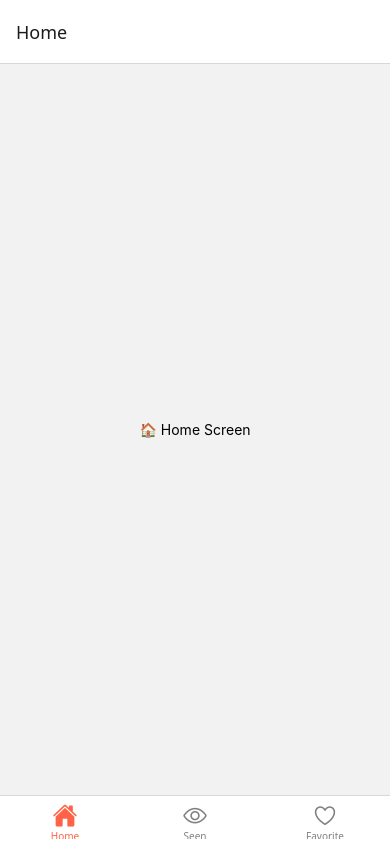
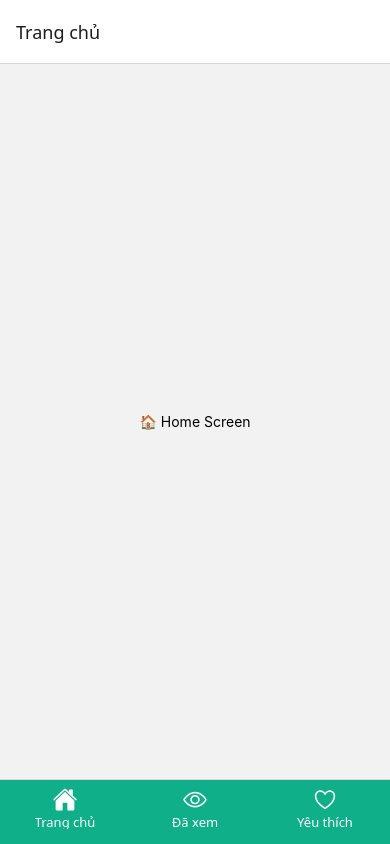
Before and after one commit to PorcoRossoDev/app-cooking, a React Native app: screen / in a window 390 px wide. Built offline with nearby package versions, Linux system fonts and the light colour scheme.

Commit message:
Feat: Tạo các tab navigation

```diff
--- a/App.js
+++ b/App.js
@@ -3,6 +3,7 @@ import { NavigationContainer } from '@react-navigation/native';
 import { createBottomTabNavigator } from '@react-navigation/bottom-tabs';
 import { Text, View } from 'react-native';
 import Ionicons from 'react-native-vector-icons/Ionicons';
+import { COLORS } from './contains';
 
 function HomeScreen() {
   return (
@@ -34,12 +35,10 @@ export default function App() {
   return (
     <NavigationContainer>
       <Tab.Navigator
+        initialRouteName='Home'
         screenOptions={({ route }) => ({
-
           tabBarIcon: ({ focused, color, size }) => {
             let iconName;
-
-
             switch (route.name) {
               case 'Home':
                 iconName = focused
@@ -60,14 +59,21 @@ export default function App() {
             // You can return any component that you like here!
             return <Ionicons name={iconName} size={size} color={color} />;
           },
-          tabBarActiveTintColor: 'tomato',
-          tabBarInactiveTintColor: 'gray',
-
+          tabBarActiveTintColor: COLORS.second,
+          tabBarInactiveTintColor: COLORS.second,
+          tabBarStyle: {
+            backgroundColor: COLORS.primary,
+            height: 65,
+            paddingBottom: 10
+          },
+          tabBarLabelStyle: {
+            fontSize: 13
+          },
         })}
       >
-        <Tab.Screen name="Home" component={HomeScreen} />
-        <Tab.Screen name="Seen" component={SeenScreen} />
-        <Tab.Screen name="Favorite" component={FavoriteScreen} />
+        <Tab.Screen name="Home" component={HomeScreen} options={{ title: 'Trang chủ'}} />
+        <Tab.Screen name="Seen" component={SeenScreen} options={{ title: 'Đã xem'}} />
+        <Tab.Screen name="Favorite" component={FavoriteScreen} options={{ title: 'Yêu thích'}} />
       </Tab.Navigator>
     </NavigationContainer>
   );
--- a/contains/index.js
+++ b/contains/index.js
@@ -0,0 +1,3 @@
+import COLORS from './theme';
+
+export { COLORS };
--- a/contains/theme.js
+++ b/contains/theme.js
@@ -0,0 +1,9 @@
+export const COLORS = {
+    background: '#eff7f8',
+    primary: '#0eaf89',
+    second: '#fff',
+    title: '#0eaf89',
+    icon: '#de5050',
+}
+
+export default COLORS
```
